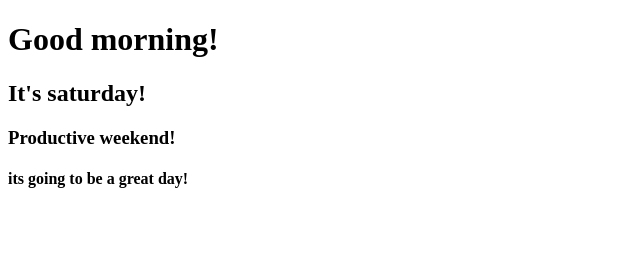
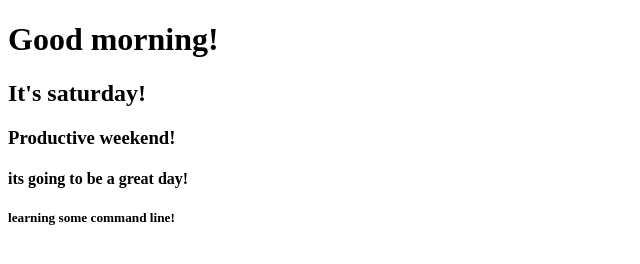
Before and after one commit to kevindgtran/JS_FirstGitHub_Project, a plain HTML site: page index.html in a window 1280 px wide. Shown: the whole page, without its empty margins (0-640 px from the left). Drawn offline with Linux system fonts and the light colour scheme.

Commit message:
added h5

```diff
--- a/index.html
+++ b/index.html
@@ -9,6 +9,7 @@
     <h2>It's saturday!</h2>
     <h3>Productive weekend!</h3>
     <h4>its going to be a great day!</h4>
+    <h5>learning some command line!</h5>
 
     <script src="main.js"></script>
   </body>
```
